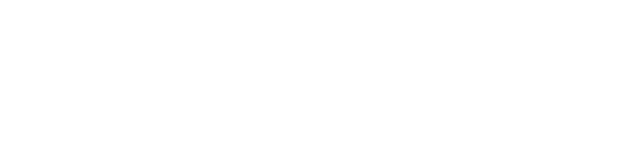
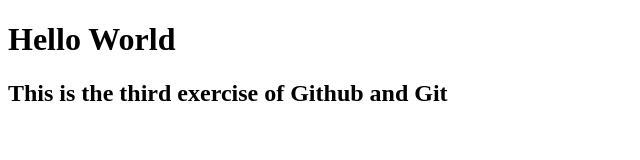
Before and after one commit to MargSousa/sharezza-oops, a plain HTML site: page index.html in a window 1280 px wide. Shown: the whole page, without its empty margins (0-640 px from the left). Drawn offline with Linux system fonts and the light colour scheme.

Commit message:
Add h1 and h2

```diff
--- a/index.html
+++ b/index.html
@@ -6,6 +6,7 @@
   <title>Wild Code School Exercise</title>
 </head>
 <body>
-
+  <h1>Hello World</h1>
+  <h2>This is the third exercise of Github and Git</h2>
 </body>
 </html>
```
